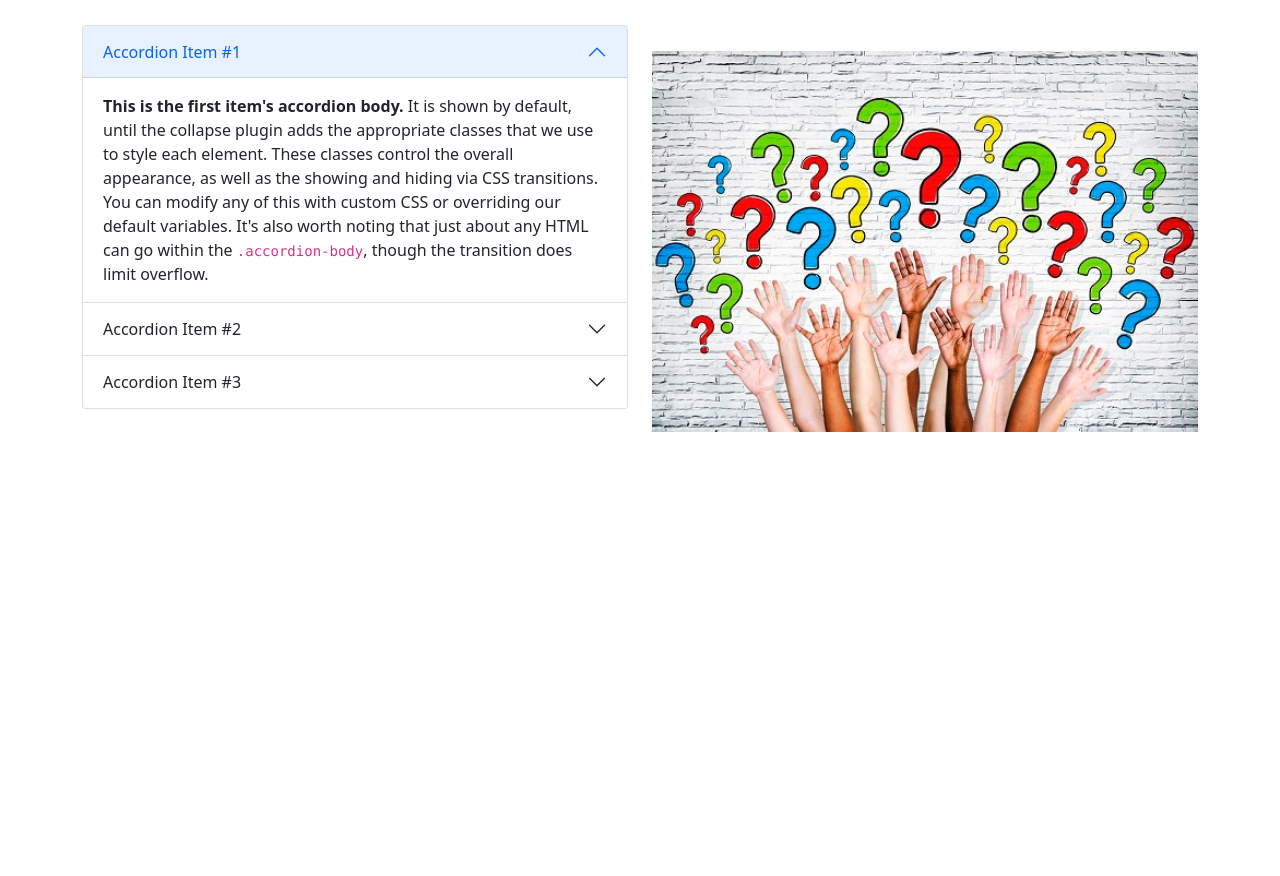
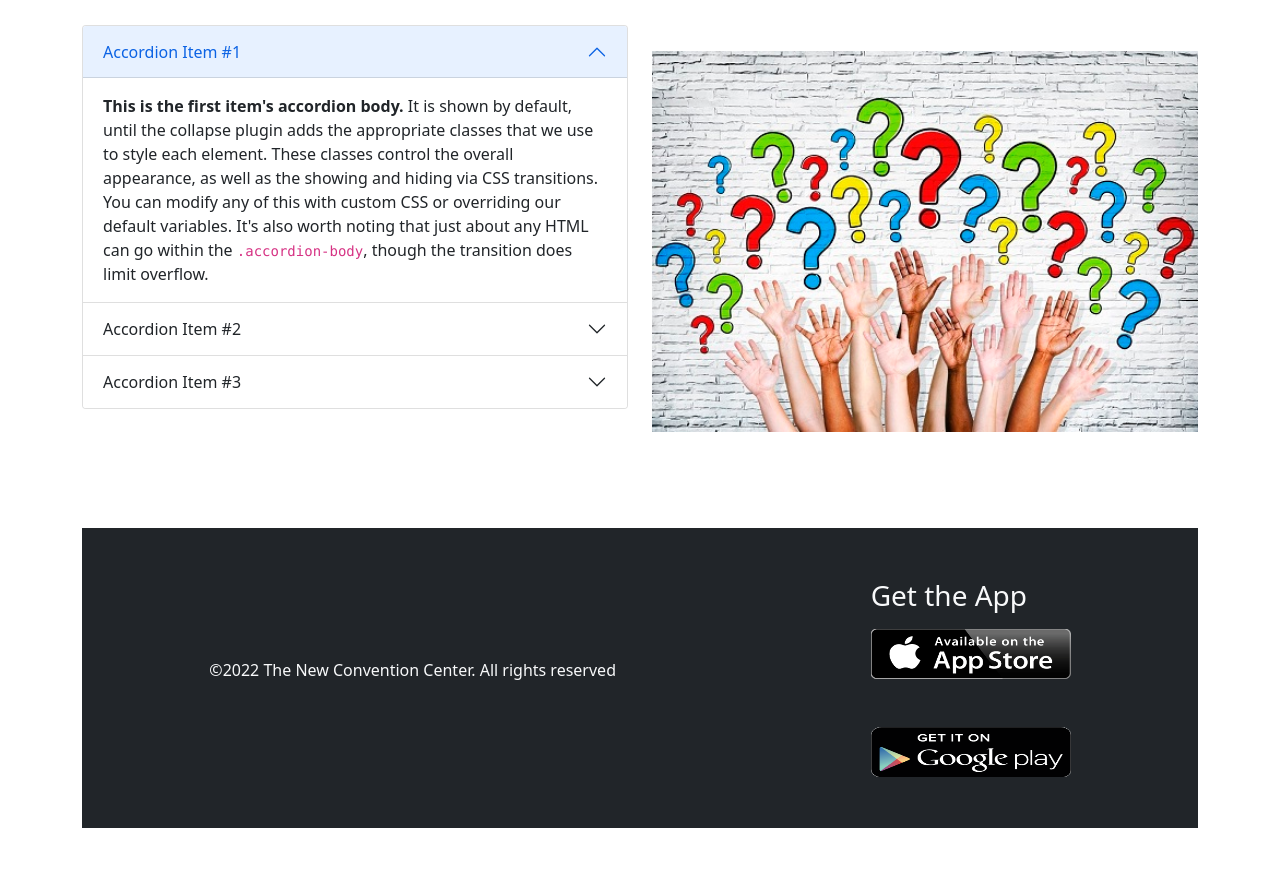
Before and after one commit to RKZeebon/Assignment-3-Convebtion-Center, a plain HTML site: page index.html in a window 1280 px wide. Shown: the part 1410-2286 px from the top of the page. Before the commit the page ends 1890 px from the top, so only its background shows below. Drawn offline with nearby package versions, Linux system fonts and the light colour scheme.

Commit message:
footer added

```diff
--- a/index.html
+++ b/index.html
@@ -262,6 +262,24 @@
 
     </section>
 
+    <!-- footer area -->
+    <footer>
+        <div class="container py-5">
+            <div class="d-flex align-items-center justify-content-around bg-dark footer-custom-style">
+                <div>
+                    <p class="copyright text-light">©2022 The New Convention Center. All rights reserved</p>
+                </div>
+                <div>
+                    <h3 class="text-light mb-3">Get the App</h3>
+                    <div><a href="#"><img class="mb-5" height="50px" width="200px" src="./images/app-store.png"
+                                alt=""></a></div>
+                    <div><a href="#"><img height="50px" width="200px" src="./images/play-store.png" alt=""></a></div>
+                </div>
+
+            </div>
+
+        </div>
+    </footer>
     <!-- bootstrap js -->
     <script src="https://cdn.jsdelivr.net/npm/bootstrap@5.1.3/dist/js/bootstrap.bundle.min.js"
         integrity="sha384-ka7Sk0Gln4gmtz2MlQnikT1wXgYsOg+OMhuP+IlRH9sENBO0LRn5q+8nbTov4+1p"
--- a/style.css
+++ b/style.css
@@ -19,3 +19,8 @@
     right: 20px;
 
 }
+
+.footer-custom-style{
+
+    height: 300px;
+}
```
Also changed, not shown: images/app-store.png (added), images/play-store.png (added).
